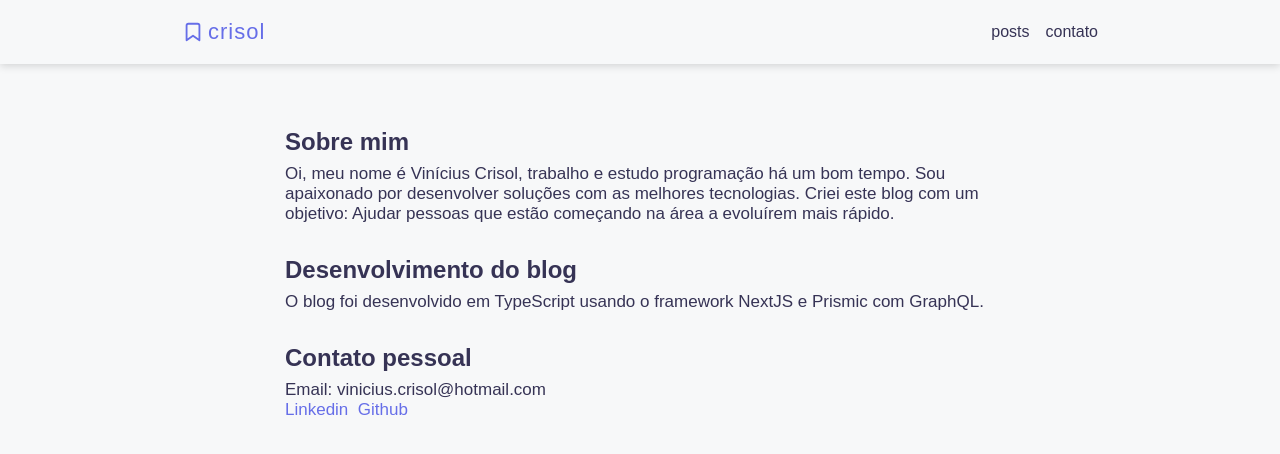
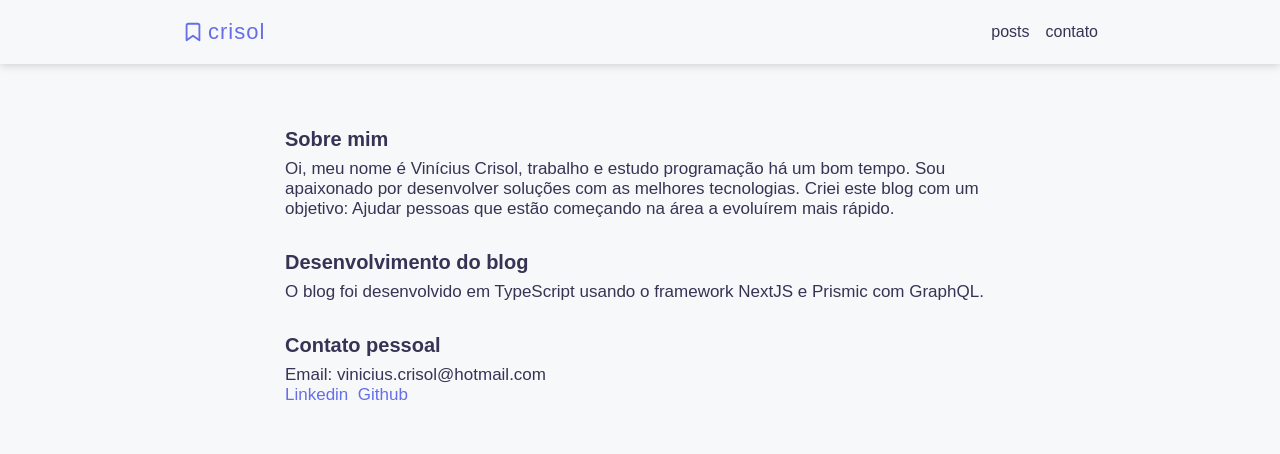
Before and after one commit to ViniciusCrisol/crisol.me, a Next.js app: page /contact in a window 1280 px wide. Shown: the top 454 px of the page. Built offline with nearby package versions, Linux system fonts and the light colour scheme.

Commit message:
Animation

```diff
--- a/components/PostContainer/styles.ts
+++ b/components/PostContainer/styles.ts
@@ -1,8 +1,10 @@
 import styled from 'styled-components';
+import { appearFromLeft } from '../../styles/animations';
 
 export const Container = styled.a`
   width: 100%;
   height: 160px;
+  animation: ${appearFromLeft} 1s;
 
   display: flex;
   cursor: pointer;
@@ -17,6 +19,7 @@ export const Container = styled.a`
 `;
 
 export const Content = styled.div`
+  flex: 1;
   padding: 16px;
 
   display: flex;
--- a/components/pages/Contact/index.tsx
+++ b/components/pages/Contact/index.tsx
@@ -6,7 +6,7 @@ const linkedin = 'https://www.linkedin.com/in/vin%C3%ADciuscrisol/';
 export default function Contact() {
   return (
     <Container>
-      <h1>Sobre mim</h1>
+      <h2>Sobre mim</h2>
       <p>
         Oi, meu nome é Vinícius Crisol, trabalho e estudo programação há um bom
         tempo. Sou apaixonado por desenvolver soluções com as melhores
@@ -14,13 +14,13 @@ export default function Contact() {
         começando na área a evoluírem mais rápido.
       </p>
 
-      <h1>Desenvolvimento do blog</h1>
+      <h2>Desenvolvimento do blog</h2>
       <p>
         O blog foi desenvolvido em TypeScript usando o framework NextJS e
         Prismic com GraphQL.
       </p>
 
-      <h1>Contato pessoal</h1>
+      <h2>Contato pessoal</h2>
       <p>
         Email: vinicius.crisol@hotmail.com
         <br />
--- a/components/pages/Contact/styles.ts
+++ b/components/pages/Contact/styles.ts
@@ -1,11 +1,13 @@
 import styled from 'styled-components';
+import { appearFromBottom } from '../../../styles/animations';
 
 export const Container = styled.div`
   margin: 0 auto;
   max-width: 710px;
+  animation: ${appearFromBottom} 1s;
 
-  h1 {
-    font-size: 24px;
+  h2 {
+    font-size: 20px;
     margin-top: 32px;
 
     &:first-child {
--- a/components/pages/Home/styles.ts
+++ b/components/pages/Home/styles.ts
@@ -1,6 +1,9 @@
 import styled from 'styled-components';
+import { appearFromBottom } from '../../../styles/animations';
 
 export const Container = styled.div`
+  animation: ${appearFromBottom} 1s;
+
   h2 {
     width: 100%;
   }
--- a/components/pages/Post/styles.ts
+++ b/components/pages/Post/styles.ts
@@ -1,8 +1,10 @@
 import styled from 'styled-components';
+import { appearFromBottom } from '../../../styles/animations';
 
 export const Container = styled.article`
   margin: 0 auto;
   max-width: 710px;
+  animation: ${appearFromBottom} 1s;
 
   h1,
   h3 {
--- a/components/pages/Posts/styles.ts
+++ b/components/pages/Posts/styles.ts
@@ -1,8 +1,10 @@
 import styled from 'styled-components';
+import { appearFromBottom } from '../../../styles/animations';
 
 export const Container = styled.div`
   margin: 0 auto;
   max-width: 710px;
+  animation: ${appearFromBottom} 1s;
 
   display: grid;
   grid-gap: 16px;
--- /dev/null
+++ b/styles/animations.ts
@@ -0,0 +1,23 @@
+import { keyframes } from 'styled-components';
+
+export const appearFromLeft = keyframes`
+from {
+  opacity: 0;
+  transform: translateX(-25px)
+}
+to {
+  opacity: 1;
+  transform: translateX(0)
+}
+`;
+
+export const appearFromBottom = keyframes`
+from {
+  opacity: 0;
+  transform: translateY(15px)
+}
+to {
+  opacity: 1;
+  transform: translateY(0)
+}
+`;
```
